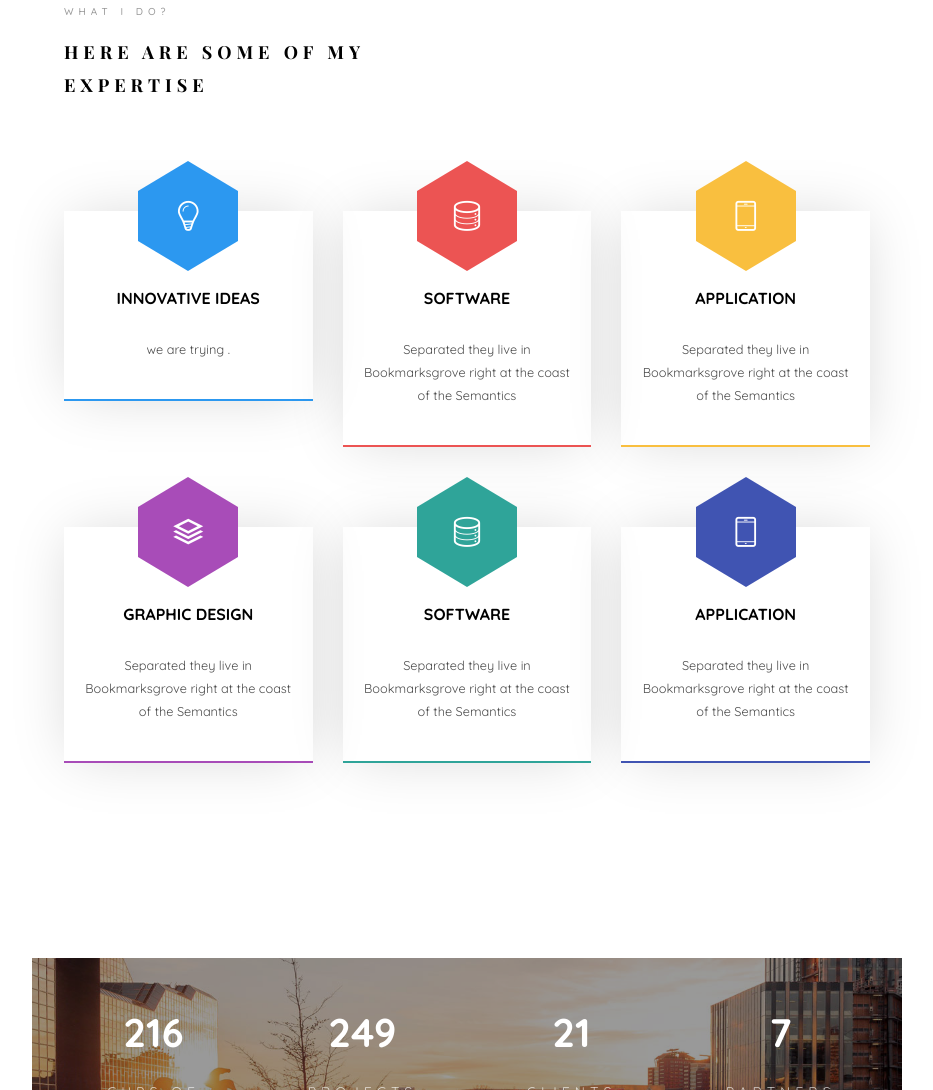
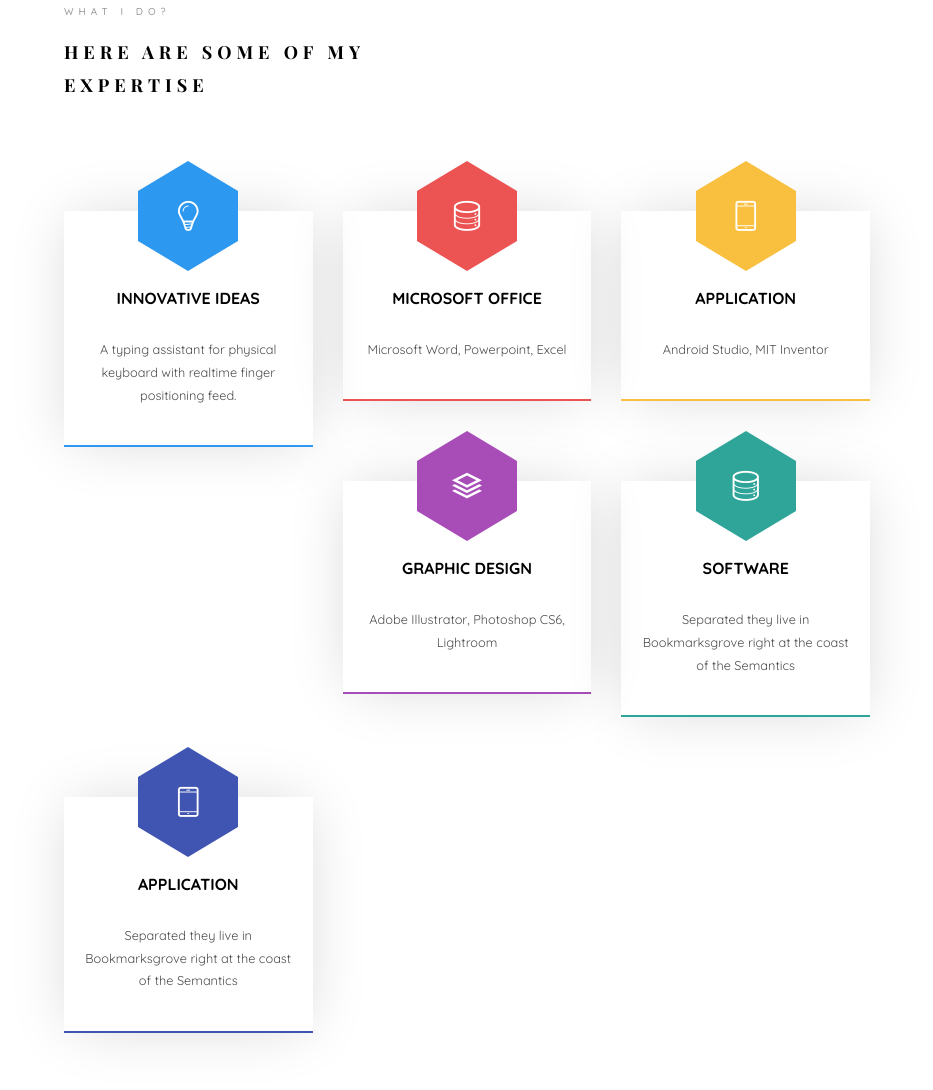
Before and after one commit to mdrakibulhasan2/mdrakibulhasan2.github.io, a plain HTML site: page index.html in a window 1280 px wide. Shown: the part 1815-2905 px from the top of the page, without its empty margins (323-1256 px from the left). Drawn offline with nearby package versions, Linux system fonts and the light colour scheme; files whose address does not match are found by name; a web font is replaced by a local one.

Commit message:
Update index.html

```diff
--- a/index.html
+++ b/index.html
@@ -202,7 +202,7 @@
 								</span>
 								<div class="desc">
 									<h3>Innovative Ideas</h3>
-									<p>we are trying .</p>
+									<p>A typing assistant for physical keyboard with realtime finger positioning feed.</p>
 
 								</div>
 							</div>
@@ -213,8 +213,8 @@
 									<i class="icon-data"></i>
 								</span>
 								<div class="desc">
-									<h3>Software</h3>
-									<p>Separated they live in Bookmarksgrove right at the coast of the Semantics</p>
+									<h3>Microsoft Office</h3>
+									<p>Microsoft Word, Powerpoint, Excel</p>
 								</div>
 							</div>
 						</div>
@@ -225,7 +225,7 @@
 								</span>
 								<div class="desc">
 									<h3>Application</h3>
-									<p>Separated they live in Bookmarksgrove right at the coast of the Semantics</p>
+									<p>Android Studio, MIT Inventor</p>
 								</div>
 							</div>
 						</div>
@@ -236,7 +236,7 @@
 								</span>
 								<div class="desc">
 									<h3>Graphic Design</h3>
-									<p>Separated they live in Bookmarksgrove right at the coast of the Semantics</p>
+									<p>Adobe Illustrator, Photoshop CS6, Lightroom</p>
 								</div>
 							</div>
 						</div>
@@ -389,7 +389,7 @@
 									<div class="panel panel-default">
 									    <div class="panel-heading" role="tab" id="headingOne">
 									        <h4 class="panel-title">
-									            <a data-toggle="collapse" data-parent="#accordion" href="#collapseOne" aria-expanded="true" aria-controls="collapseOne">Master Degree Graphic Design
+									           <!-- <a data-toggle="collapse" data-parent="#accordion" href="#collapseOne" aria-expanded="true" aria-controls="collapseOne">Master Degree Graphic Design-->
 									            </a>
 									        </h4>
 									    </div>
```
